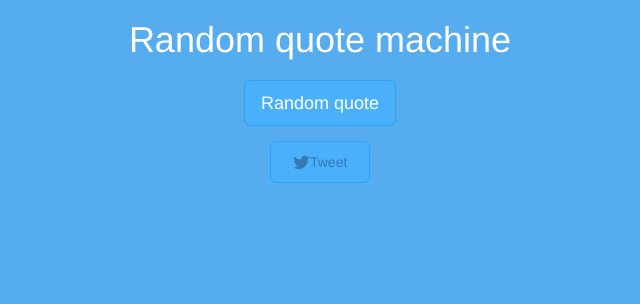
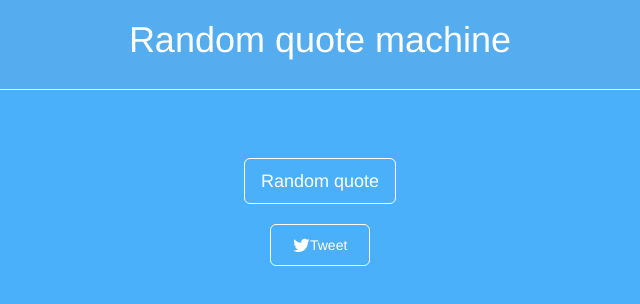
Before and after one commit to malgorzatakapuscinska/modul12_2, a website: page index.html in a window 1280 px wide. Shown: the whole page, without its empty margins (320-960 px from the left). Drawn offline with nearby package versions, Linux system fonts and the light colour scheme; no server answers.

Commit message:
Ready task to check by mentor

```diff
--- a/css/style.css
+++ b/css/style.css
@@ -1,25 +1,19 @@
-body {
-  background-color: #55acee;
-  color: white;
-  text-align: center;
-}
+body { background-color: #55acee; color: white; text-align: center; box-sizing: border-box; margin: 0; }
 
-.btn-primary, .tweet {
-  display: block;
-  background-color: #4bb0fa;
-  border: 1px solid #2aa3fb;
-  margin: 15px auto;
-}
+h1, .h1 { padding: 0; margin: 0; }
 
-.btn-primary:hover, .tweet:hover, .btn-primary:visited, .tweet:visited {
-  background-color: #4bb0fa;
-  color: white;
-}
+.page-header { padding-bottom: 9px; margin: 0; border-bottom: 1px solid #eee; }
 
-.tweet {
-  width: 100px;
-  border-radius: 6px;
-  padding: 10px;
-}
+.page-header h1 { margin: 0; padding: 20px 0; }
 
-/*# sourceMappingURL=style.css.map */
+.jumbotron { background-color: #4bb0fa; width: 100%; min-height: calc(100vh - 89px); margin: 0; }
+
+.box { max-width: 70%; margin: 0 auto; }
+
+.btn-primary, .tweet { display: block; background-color: #4bb0fa; border: 1px solid white; margin: 20px auto; }
+
+.btn-primary:hover, .tweet:hover, .btn-primary:visited, .tweet:visited, .btn-primary:active, .tweet:active, .btn-primary:link .btn-primary:focus, .tweet:link .btn-primary:focus, .btn-primary:link .tweet:focus, .tweet:link .tweet:focus { background-color: #4bb0fa; border: 1px solid white; color: white; }
+
+.tweet { width: 100px; border-radius: 6px; padding: 10px; }
+
+.tweet:hover, .tweet:visited, .tweet:active, .tweet:link { text-decoration: none; color: white; }
--- a/css/style.prefixed.css
+++ /dev/null
@@ -1,24 +0,0 @@
-body {
-  background-color: #55acee;
-  color: white;
-  text-align: center;
-}
-
-.btn-primary, .tweet {
-  display: block;
-  background-color: #4bb0fa;
-  border: 1px solid #2aa3fb;
-  margin: 15px auto;
-}
-
-.btn-primary:hover, .tweet:hover, .btn-primary:visited, .tweet:visited {
-  background-color: #4bb0fa;
-  color: white;
-}
-
-.tweet {
-  width: 100px;
-  border-radius: 6px;
-  padding: 10px;
-}
-/*# sourceMappingURL=style.prefixed.css.map */
--- a/index.html
+++ b/index.html
@@ -9,16 +9,18 @@
 	<link rel="stylesheet" type="text/css" href="css/style.css">
 </head>
 <body>
-	<header>
+	<header class="page-header">
 		<h1>Random quote machine</h1>
 	</header>
+	<div class="jumbotron">
 		<div class="box">
 			<h2 class="quote"></h2>
 			<h3 class="author"></h3>
 		</div>
 		<div>
-		<button class="trigger btn btn-primary btn-lg">Random quote</button>
+			<button class="trigger btn-primary btn-lg">Random quote</button>
 			<a href="#" target=_blank class="tweet"><i class="fa fa-lg fa-twitter" aria-hidden="true"></i>Tweet</a>
+		</div>
 	</div>
 	<script src="https://code.jquery.com/jquery-3.0.0.min.js" integrity="sha256-JmvOoLtYsmqlsWxa7mDSLMwa6dZ9rrIdtrrVYRnDRH0=" crossorigin="anonymous"></script>
 	<script src="js/scripts.js"></script>
--- a/package.json
+++ b/package.json
@@ -1,5 +1,5 @@
 {
-    "name": "modul9_7",
+    "name": "modul12_2",
     "version": "1.0.0",
     "description": "",
     "main": "index.js",
```
Also changed, not shown: js/scripts.js (+5 -2 lines), 3 other files. Lines whose indentation alone changed are shown as unchanged.
